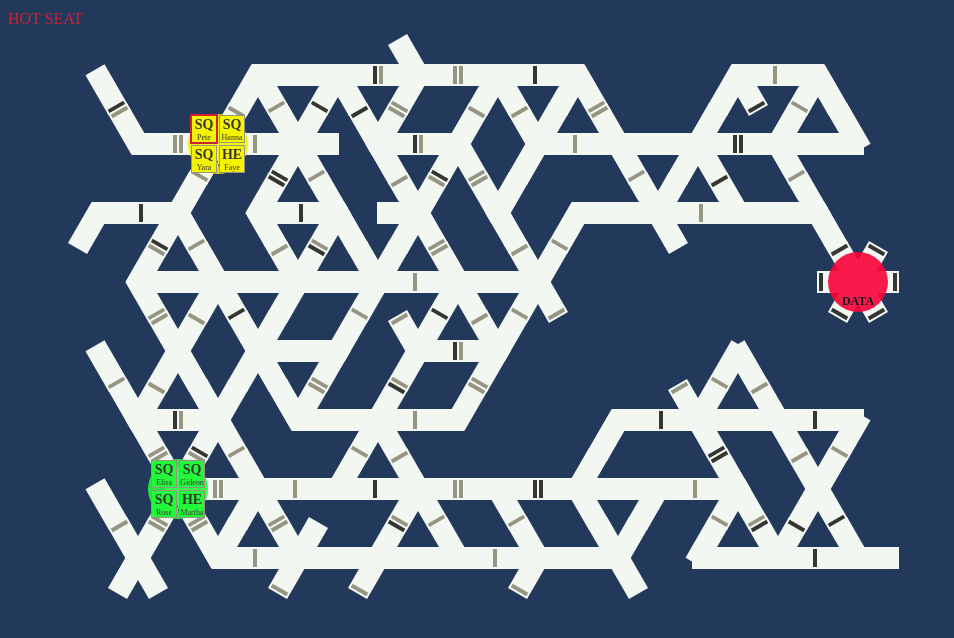
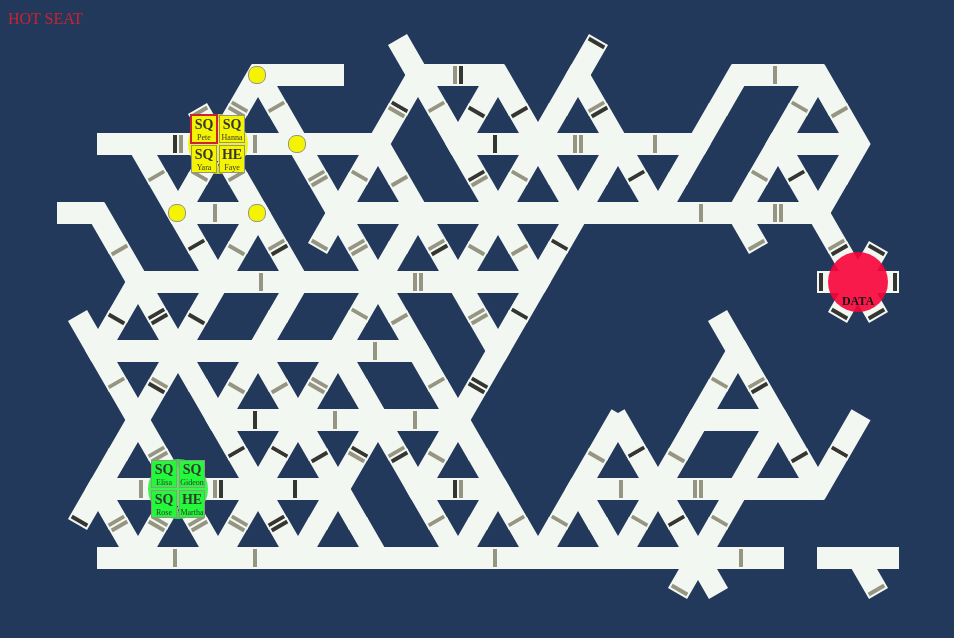
Before and after one commit to mhcurylo/glitchsquad, a website built with webpack: page src/index.html in a window 1280 px wide. Shown: the top 638 px of the page, without its empty margins (0-954 px from the left). Built offline with nearby package versions, Linux system fonts and the light colour scheme.

Commit message:
Move display

```diff
--- a/src/Engine/interfaces.ts
+++ b/src/Engine/interfaces.ts
@@ -13,6 +13,7 @@ export interface Animation {
 }
 
 export interface Behaviour {
+  display?: string;
   id: string;
   event: string;
   action: Action
--- a/src/Enums/wall.ts
+++ b/src/Enums/wall.ts
@@ -1,6 +1,6 @@
 export const enum WALL {
-  NOT,
   CORRIDOR,
-  HALFCOVER,
-  ISOLATED
+  DOOROPEN,
+  DOORCLOSED,
+  NOT
 }
--- a/src/Game/mapCheck.ts
+++ b/src/Game/mapCheck.ts
@@ -16,6 +16,32 @@ export function getCords(x: number, y: number, d: number): {x:number, y:number}
   return {x: cx + x, y: cy + y};
 }
 
-export function canMove(x: number, y:number, tx: number, ty: number, map: HexMap): boolean {
-  return ((-1 < tx) && (tx < size[1]) && (-1 < ty) && (ty < size[0]));
+export function canMove(x: number, y:number, d: number, map: HexMap): boolean {
+  const t = getCords(x, y, d);
+  return isOnMap(t.x, t.y) && isNotEmpty(t.x, t.y, map) && isAccessible(x, y, d, map) && true;
 }
+
+function isOnMap(x: number, y: number): boolean {
+  return ((-1 < x) && (x < size[1]) && (-1 < y) && (y < size[0]));
+};
+
+export function isNotEmpty(x: number, y: number, map: HexMap): boolean {
+  return map[y][x].type !== HEX.EMPTY;
+}
+export function isAccessible(x: number, y:number, d: number, map: HexMap): boolean {
+  const connection = connectionType(x, y, d, map);
+  return (connection === WALL.CORRIDOR) || (connection === WALL.DOOROPEN);
+}
+
+export function isConnected(x: number, y:number, d: number, map: HexMap): boolean {
+  const connection = connectionType(x, y, d, map);
+  return (connection === WALL.CORRIDOR) || (connection === WALL.DOOROPEN) || (connection === WALL.DOORCLOSED);
+}
+
+export function connectionType(x: number, y:number, d: number, map: HexMap): WALL {
+  const t = getCords(x, y, d);
+  const wallF = map[y][x].walls[d];
+  const wallT = map[t.y][t.x].walls[(d + 3) % 6];
+  console.log(wallF, wallT);
+  return wallF > wallT ? wallF : wallT;
+}
--- a/src/Hex/hexCreate.ts
+++ b/src/Hex/hexCreate.ts
@@ -27,14 +27,14 @@ export function evacHex(x: number, y: number, p: PLAYER): Hex {
   const h = aHex(x, y);
   h.type = HEX.EVAC;
   h.player = p;
-  h.walls = wallType(WALL.HALFCOVER);
+  h.walls = wallType(WALL.DOOROPEN);
   return h;
 }
 
 export function discHex(x: number, y: number): Hex {
   const h = aHex(x, y);
   h.type = HEX.DISC;
-  h.walls = wallType(WALL.ISOLATED);
+  h.walls = wallType(WALL.DOORCLOSED);
   return h;
 }
 
@@ -47,7 +47,7 @@ function randomWalls(): WALL[] {
 
   function oneWall(): WALL {
     return  Math.random() > 0.6 ? WALL.CORRIDOR :
-           (Math.random() > 0.8 ? WALL.HALFCOVER :
+           (Math.random() > 0.8 ? WALL.DOOROPEN :
            Math.floor(Math.random()*4));
   };
 }
--- a/src/Hex/interfaces.ts
+++ b/src/Hex/interfaces.ts
@@ -1,6 +1,6 @@
 import {WALL, HEX, PLAYER, SKILL} from '../Enums/enums';
 import {Soldier} from '../Soldier/interfaces';
-
+import {Behaviour} from '../Engine/interfaces';
 export interface Hex {
   walls: WALL[];
   type: HEX;
@@ -10,7 +10,7 @@ export interface Hex {
   sub?: string;
   hoover?: string;
   player?: PLAYER;
-  acts?: SKILL[];
+  acts?: Behaviour[];
   x: number;
   y: number;
 }
--- a/src/Hex/render.ts
+++ b/src/Hex/render.ts
@@ -1,6 +1,6 @@
-import {WALL, SOLDIER, HEX} from '../Enums/enums';
+import {WALL, SOLDIER, HEX, SKILL} from '../Enums/enums';
 import {Hex} from './interfaces';
-import {GameState} from '../Engine/interfaces';
+import {GameState, Behaviour} from '../Engine/interfaces';
 import {squadRender} from '../Soldier/render';
 
 export function mapRender(state: GameState): string {
@@ -14,50 +14,26 @@ export function mapRender(state: GameState): string {
     </ol>`
 
     function hexRender(hex: Hex): string {
-      switch (hex.type) {
-        case HEX.CHAR:
-          return   `<li class="hex ${hex.classNames ? hex.classNames : ''}"
+      return `<li class="hex ${hex.type === HEX.EMPTY ? 'empty' : ''}
+                     ${hex.classNames ? hex.classNames : ''}"
 	      id="hex-${hex.x}-${hex.y}">
-	       ${walls(hex.walls)}
-	      ${hex.char !== ' ' ? '<div class="char">' + hex.char + '</div>' : ''}
+	       ${hex.type !== HEX.EMPTY ? walls(hex.walls) : ''}
+               ${squadRender(hex.soldiers, state)}
+	       ${(hex.type === HEX.CHAR) && (hex.char !== ' ') ? '<div class="char">' + hex.char + '</div>' : ''}
+	       ${hex.type === HEX.DISC ? '<div class="evac disc">DATA</div>' : ''}
+	       ${hex.type === HEX.EVAC ? '<div class="evac c-p' + hex.player + '">evac</div>' : ''}
+	       ${acts(hex.acts)}
 	  </li>`;
-        case HEX.EVAC:
-	   return `<li class="hex ${hex.classNames ? hex.classNames : ''}"
-	      id="hex-${hex.x}-${hex.y}">
-	       ${walls(hex.walls)}
-               ${squadRender(hex.soldiers, state)}
-	       <div class="evac c-p${hex.player}">evac</div>
-	  </li>`;
-        case HEX.DISC:
-	   return `<li class="hex ${hex.classNames ? hex.classNames : ''}"
-	      id="hex-${hex.x}-${hex.y}">
-	       ${walls(hex.walls)}
-               ${squadRender(hex.soldiers, state)}
-               <div class="evac disc">DATA</div>
-	  </li>`;
-        case HEX.BASE:
-	   return `<li class="hex ${hex.classNames ? hex.classNames : ''}"
-	      id="hex-${hex.x}-${hex.y}">
-	       ${walls(hex.walls)}
-               ${squadRender(hex.soldiers, state)}
-	  </li>`;
-        case HEX.EMPTY:
-          return  `<li class="hex empty ${hex.classNames ? hex.classNames : ''}"
-	      id="hex-${hex.x}-${hex.y}">
-          </li>`;
-     }
+      function acts(behaviours: Behaviour[]): string {
+	return `<div class="h-acts l${behaviours.length}">`+ behaviours.reduce((p, c, i) => p +
+        `<div class="h-act p${state.soldiers[state.active].player}"
+	 id="${c.id}"><span>${c.display}</span></div>
+        `, '') + '</div>';
+      }
 
-    function walls(walls: WALL[]): string {
-       return walls.reduce((p, n, i) => p + `<div class="hw hw-a-${i} hw-t-${n}"></div>`, '')
+      function walls(walls: WALL[]): string {
+         return walls.reduce((p, n, i) => p + `<div class="hw hw-a-${i} hw-t-${n}"></div>`, '')
+      }
     }
-
-//     return `<li class="hex ${hex.classNames ? hex.classNames : ''}
-//	      ${hex.walls.reduce((p, n, i) => p + ' hw-' + i + '-' + n, '')}"
-//	      id="hex-${lnum}-${cnum}">
-//         <div class="char">${hex.char ? hex.char : ''}</div>
-//         <div class="sub">${hex.sub ? hex.sub : ''}</div>
-//         <div class="hoover">${hex.hoover ? hex.hoover : ''}</div>
-//      </li>`;
-    };
   }
 };
--- a/src/Soldier/skillBehave.ts
+++ b/src/Soldier/skillBehave.ts
@@ -11,7 +11,7 @@ export function updateBehaviour(state: GameState): GameState {
 };
 
 function skip(state: GameState): GameState {
-  state.behaviours.push({id: `skip-${state.active}`, event: 'onclick', action: {do: DO.SKIP, payload: {}}});
+  state.behaviours.push({id: `skip-${state.active}`, display: 'SKIP',  event: 'onclick', action: {do: DO.SKIP, payload: {}}});
   return state;
 };
 
@@ -20,8 +20,9 @@ function moves(state: GameState): GameState {
   const movxy = <{x: number, y: number}[]>Array.from(new Array(6), (a, i) => movesTo(x, y, i, state.hexMap)).filter(a => !!a);
 
   movxy.forEach(m => {
-    state.behaviours.push(moveBehave(m.x, m.y));
-    state.hexMap[m.y][m.x].acts.push(SKILL.MOVE);
+    const mb = moveBehave(m.x, m.y);
+    state.behaviours.push(mb);
+    state.hexMap[m.y][m.x].acts.push(mb);
   });
 
   return state;
@@ -29,15 +30,16 @@ function moves(state: GameState): GameState {
   function movesTo(ox: number, oy: number, d: number, map: HexMap)  {
     const {x, y} = getCords(ox, oy, d);
 
-    return canMove(ox, oy, x, y, map) ? {x, y} : false;
+    return canMove(ox, oy, d, map) ? {x, y} : false;
   };
 
   function moveBehave (x: number, y: number): Behaviour {
     return {
-      id: `hex-${x}-${y}`,
+      id: `hex-${x}-${y}-${DO.MOVE}`,
+      display: 'MOVE',
       event: 'onclick',
        action: {
-         do: DO.MOVE,
+	 do: DO.MOVE,
          payload: {
           x: x,
           y: y
--- a/src/main.scss
+++ b/src/main.scss
@@ -78,16 +78,16 @@ body {
   transform: rotate(300deg);
 }
 
-.hw-t-0 {
+.hw-t-3 {
   height: 0px;
   width: 0px;
   outline-width: 0px;
 }
-.hw-t-2 {
+.hw-t-1 {
   border-top: 5px solid $lightgrey;
   height: 40px;
 }
-.hw-t-3 {
+.hw-t-2 {
   border-top: 5px solid $grey;
   height: 40px;
 }
@@ -125,7 +125,6 @@ body {
 .disc {
   background: $red;
 }
-
 .hex .char {
   z-index: 2;
   position: absolute;
@@ -148,9 +147,62 @@ body {
 .hex .sub {
   position: absolute;
 }
-.hex .hoover {
+.hex .h-acts {
   position: absolute;
+  height: 21px;
+  width: 21px;
+  top: 30px;
+  left: 0px;
+  color: $lightgrey;
+  z-index: 7;
+  font-size: 12px;
+  transform: rotate(-90deg);
+  .m {
+    display: inline-block;
+    height: 1px;
+    width: 2px;
+  }
 }
+.hex .h-act {
+  z-index: 10;
+  display: inline-block;
+  border: $lightgrey 1px solid;
+  width: 16px;
+  height: 16px;
+  border-radius: 8px;
+  margin: 1px;
+  span {
+    display: none;
+    position: absolute;
+    width: 60px;
+    font-weight: 600;
+    top: 20px;
+    left: -19px;
+    text-align: center;
+  }
+}
+.hex .h-acts.l2 {
+  width: 43px;
+  left: -12px;
+  top: 29px;
+  span {
+    left: -8px;
+  }
+}
+.hex .h-act.p0 {
+  background: $yellow;
+}
+.hex .h-act.p1 {
+  background: $green;
+}
+.hex .h-act:hover {
+  background: $lightgrey;
+  span{
+    display: inline;
+  }
+}
+
+
 .squad-display {
   width: 1200px;
   height: 100px;
```
